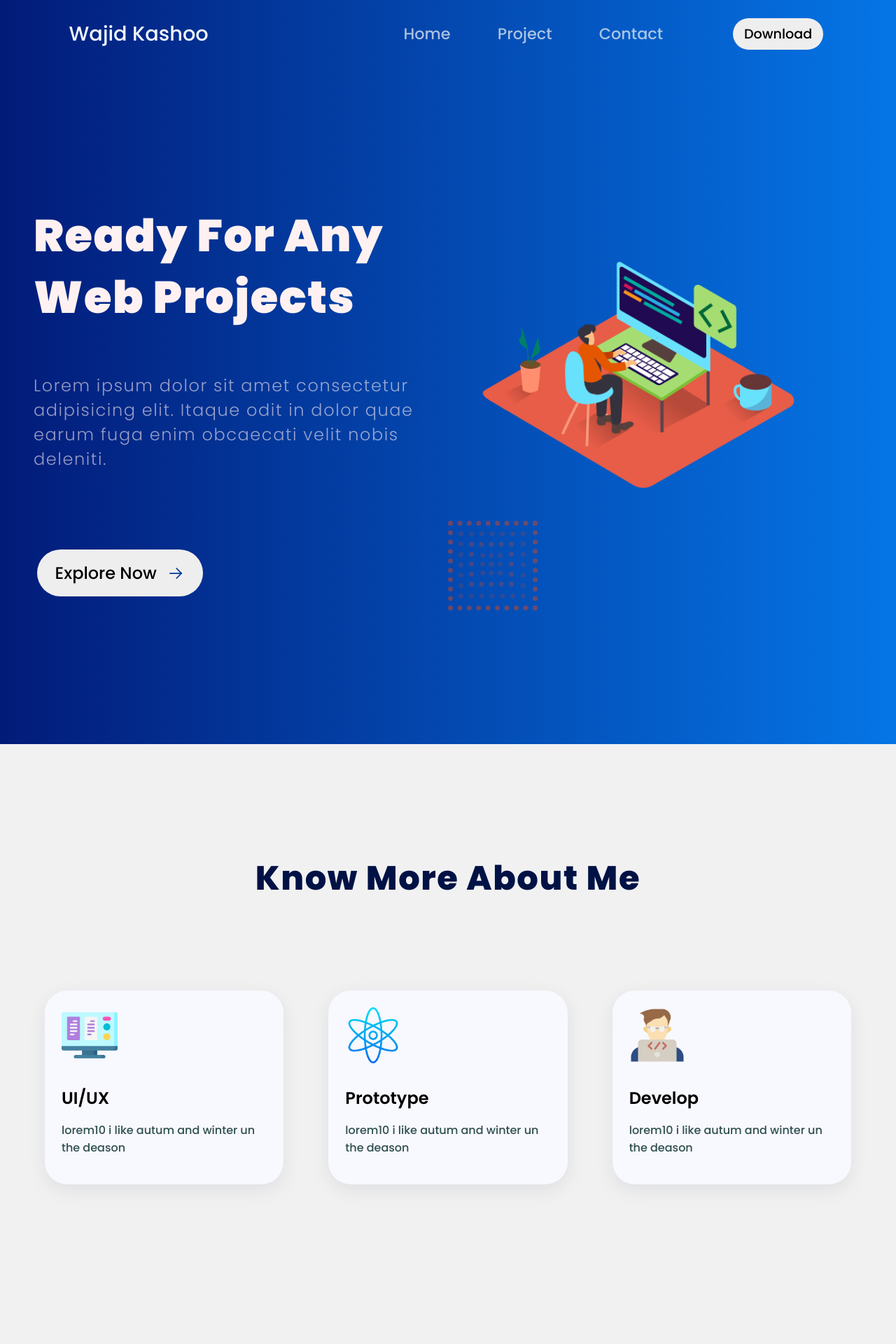
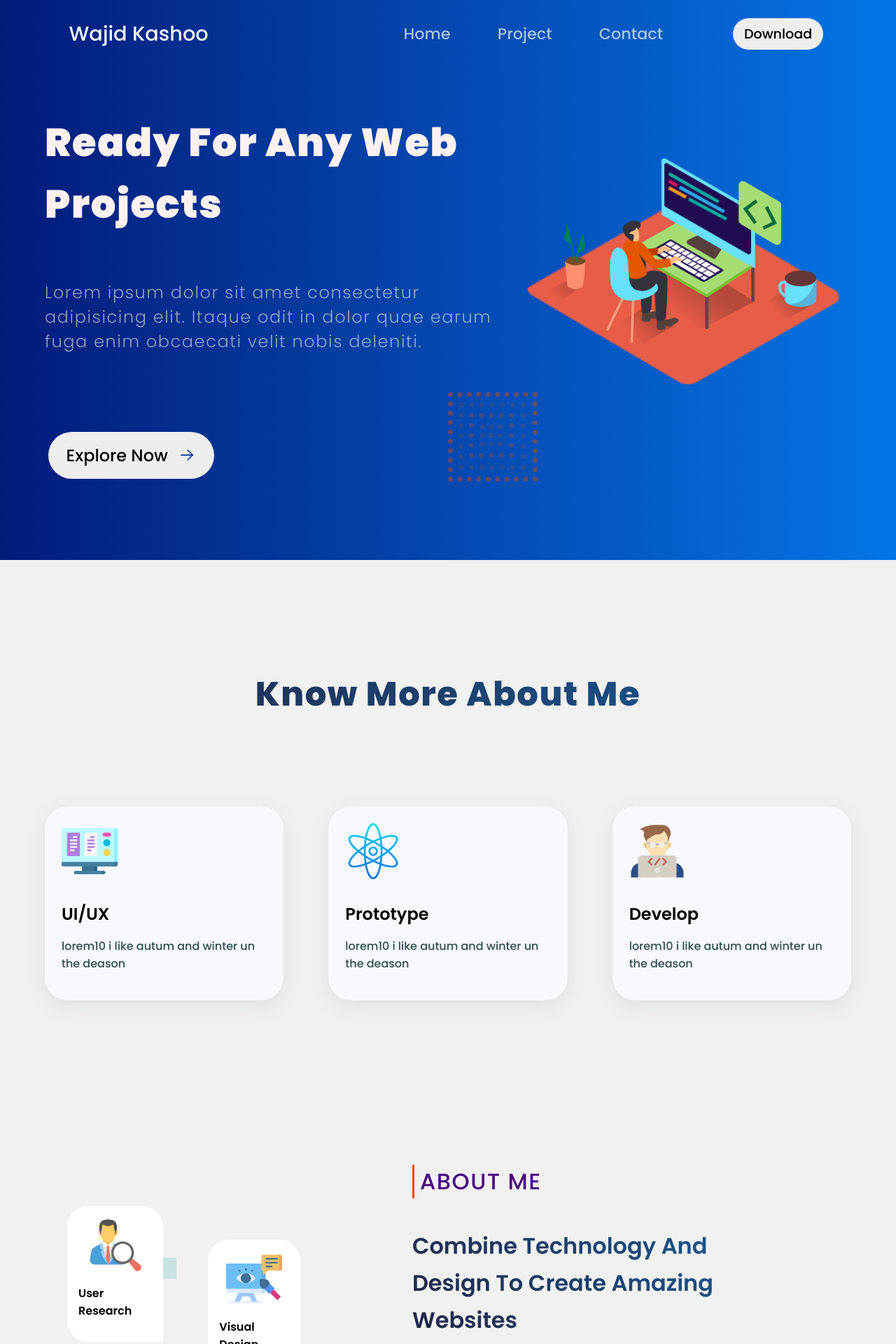
Before and after one commit to wajidkashoo14/ReactApp, a React (Create React App) app: page / in a window 1280 px wide. Shown: the top 1920 px of the page at 70% size. Built offline with nearby package versions, Linux system fonts and the light colour scheme.

Commit message:
added some responsive styles

```diff
--- a/src/components/pages/AboutMeInfo.css
+++ b/src/components/pages/AboutMeInfo.css
@@ -22,7 +22,9 @@
     font-weight: 600;
     font-family: poppins, sans-serif;
     margin-top: 1.5rem;
-    color: #001245;
+    background-image: linear-gradient(60deg, #000428dc, #004e92e8);
+    background-clip: text;
+    color: transparent;
     line-height: 4rem;
 }
 
--- a/src/components/pages/Card.css
+++ b/src/components/pages/Card.css
@@ -14,7 +14,10 @@
 .card-section-container h1 {
   font-size: 3rem;
   letter-spacing: 0.1rem;
-  color: #001245;
+  /* color: #001245; */
+  background-image: linear-gradient(60deg, #000428dc, #004e92e8);
+  background-clip: text;
+  color: transparent;
   text-align: center;
   text-transform: capitalize;
   margin-top: 8rem;
--- a/src/components/pages/Contact.css
+++ b/src/components/pages/Contact.css
@@ -32,6 +32,7 @@
 
 .contact .form{
   max-width: 60%;
+  width: 80%;
   display: flex;
   max-height: 60%;
   justify-content: center;
@@ -46,7 +47,9 @@
     width: 100%;
     text-align: center;
     font-size: 2rem;
-    color: #001245;
+    background-image: linear-gradient(60deg, #000428dc, #004e92e8);
+    background-clip: text;
+    color: transparent;
     text-transform: capitalize;
     font-family: poppins,sans-serif;
     font-weight: 600;
@@ -90,6 +93,16 @@
 
 }
 
+@media only screen and (max-width:750px){
+
+    .form h3{
+        font-size: 1.5rem;
+    }
+    .contact .form{
+        width: 100%;
+    }
+}
+
 
 /* @media  (min-width:1080px) and (max-width:1980px){
     .contact .form{
--- a/src/components/pages/Footer.css
+++ b/src/components/pages/Footer.css
@@ -17,7 +17,7 @@
     position: relative;
     display: block;
     width: calc(100% + 1.3px);
-    height: 383px;
+    max-height: 250px;
 }
 
 .custom-shape-divider-bottom-1644692735 .shape-fill {
@@ -26,11 +26,11 @@
 
 .footer{
     position: absolute;
-    top: 20%;
+    top: 10%;
     left: 50%;
     transform: translate(-50%, 0);
     width: 80%;
-    height: 20rem;
+    min-height: 15rem;
     display: flex;
     justify-content: space-between;
     padding: 2rem 5rem;
@@ -57,12 +57,14 @@
 
 
 .headings h1{
-    font-size: 2.3rem;
+    font-size: 2rem;
     text-transform: capitalize;
     letter-spacing: .1rem;
     font-family: poppins,sans-serif;
     font-weight: 600;
-    color:  #001245;
+    background-image: linear-gradient(60deg, #000428dc, #004e92e8);
+  background-clip: text;
+  color: transparent;
     margin: 1rem 0;
 }
 
@@ -132,7 +134,14 @@
         height: 2.5rem;
     }
     .custom-shape-divider-bottom-1644692735 svg {
-        height: 200px;
+        height: 150px;
     }
 
 }
+
+@media only screen and (max-width:550px){
+    .footer__form input{
+        width: 12rem;
+        height: 2.5rem;
+    }
+}
--- a/src/components/pages/HeroSection.css
+++ b/src/components/pages/HeroSection.css
@@ -1,6 +1,6 @@
 .hero-section {
   width: 100%;
-  min-height: 100vh;
+  height: 100vh;
   position: relative;
   display: flex;
   justify-content: center;
@@ -16,13 +16,13 @@
   align-items: flex-start;
   margin: 13rem auto;
   min-height: 35rem;
-  width: 40rem;
-  padding-top: 2rem;
+  max-width: 43rem;
+  padding: 1rem;
 }
 
 .hero .hero-heading {
   color: rgb(255, 241, 241);
-  font-size: 4rem;
+  font-size: 3.5rem;
   letter-spacing: 0.1rem;
   font-weight: 900;
   line-height: 5.5rem;
@@ -65,16 +65,13 @@ svg{
   top: 60%;
   left: 70%;
 }
+@media only screen and (max-width:1080px){
+  .hero .hero-heading {
+    font-size: 2.7rem;
+    line-height: 3.5rem;
+  }
 
-/* @media (min-width:1080px) and (max-width:1980px){
-  .hero,
-.hero-svg{
-  margin: 5rem auto;
-
+.hero .hero-description {
+  font-size: 1.3rem;
 }
-.hero,
-.hero-heading {
-  font-size: 3rem;
-  line-height: 3.5rem;
 }
-} */
--- a/src/components/pages/SmallCard.css
+++ b/src/components/pages/SmallCard.css
@@ -68,7 +68,7 @@
     font-weight: 600;
 }
 
-@media  (min-width:1080px) and (max-width:1980px){
+/* @media  (min-width:1080px) and (max-width:1980px){
     .smallcard{
         height: 12rem;
         width: 12rem;
@@ -82,4 +82,4 @@
         height: 15rem;
         left: 10%;
     }
-}
+} */
```
